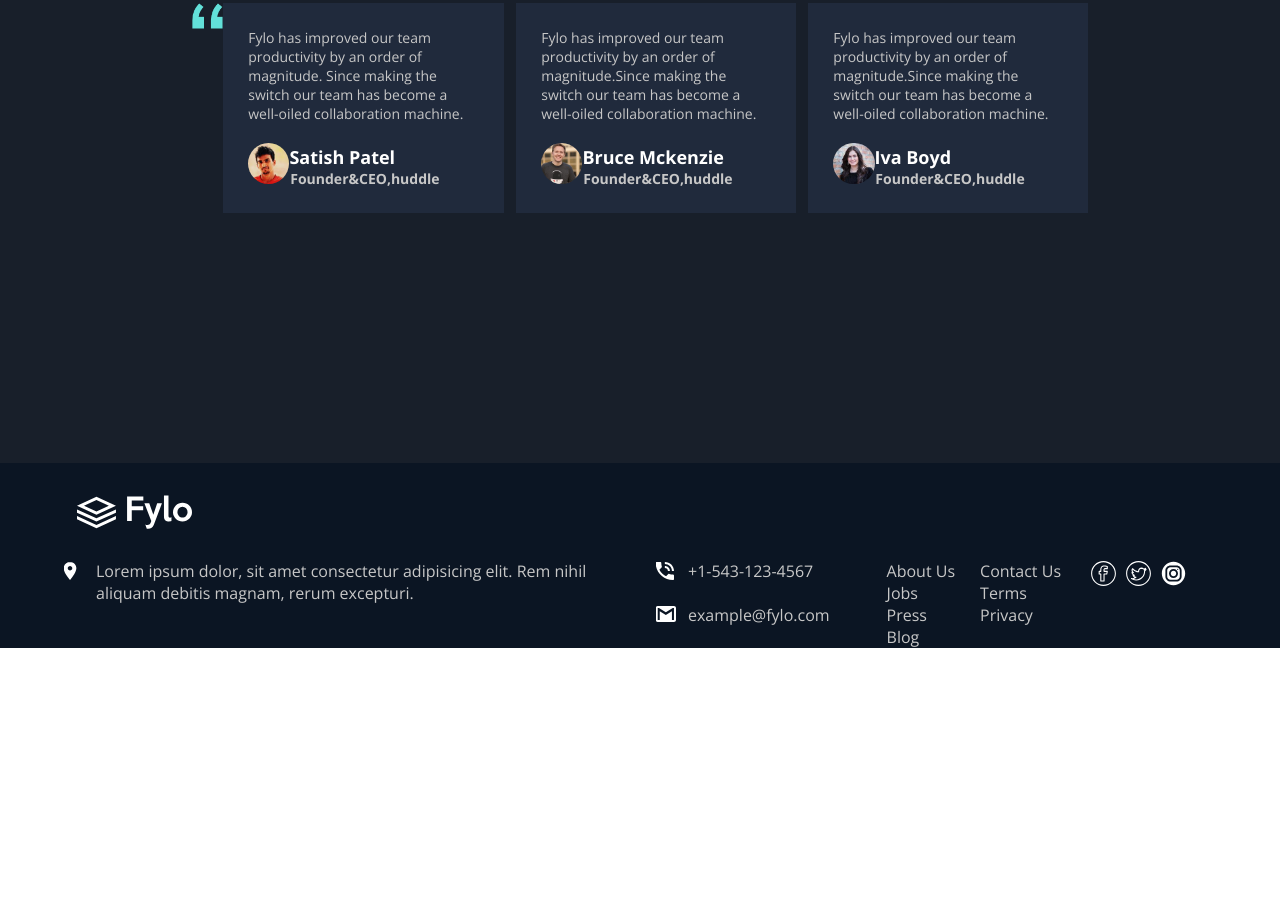
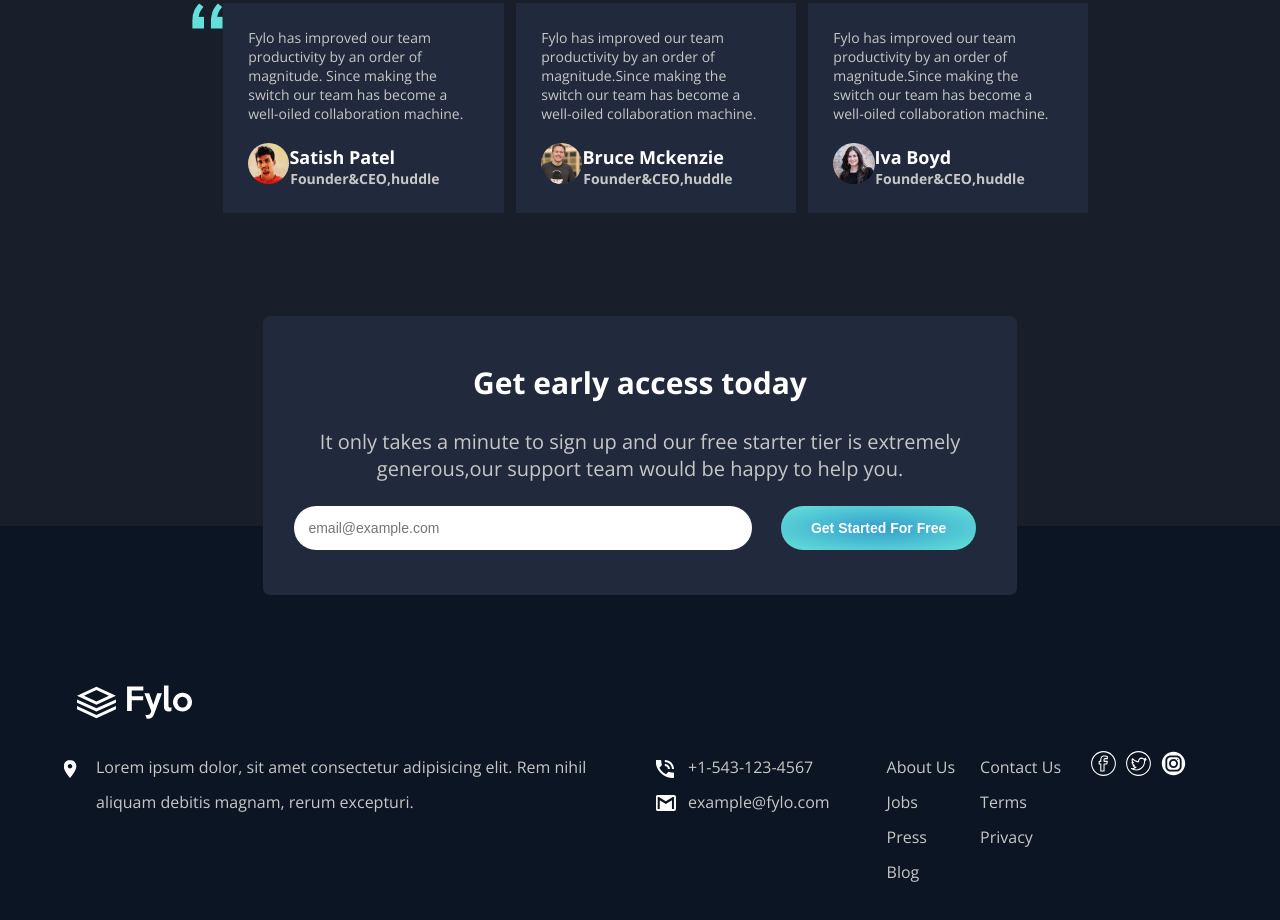
Before and after one commit to rameez012001/fylo-dark-theme-landing-page-master, a plain HTML site: page index.htm in a window 1280 px wide. Shown: the part 2440-3360 px from the top of the page. Before the commit the page ends 3088 px from the top, so only its background shows below. Drawn offline with nearby package versions, Linux system fonts and the light colour scheme.

Commit message:
updated 4

```diff
--- a/index.css
+++ b/index.css
@@ -4,6 +4,7 @@
 html,body{
     font-size: 62.5%;
     height: 100%;
+
 }
 
 *{
@@ -187,9 +188,66 @@ main{
     position: relative;
     top: 2rem;
 }
+.mgteac{
+    position: relative;
+    display: flex;
+    justify-content: center;
+    margin: 10em 20%;
+}
+.gteac{
+    position: absolute;
+    top: -16rem;
+    background-color:hsl(219, 30%, 18%);
+    /* display: flex;
+    align-self: center;
+    flex-direction: column;
+    align-items: center;
+    justify-content: space-between; */
+    display:grid;
+    grid-template-columns: auto auto auto auto;
+    z-index: 1;
+    text-align: center;
+    padding: 5em;
+    margin: 2em;
+    width: 90%;
+    border-radius: 7px;
+}
+.gteac h1{
+    font-size: 3rem;
+    margin: .5em 0;
+    grid-column: 1/5;
+}
+.gteac p{
+    font-size: 2rem;
+    margin: .5em 0;
+    grid-column: 1/5;
+}
+.gteac input{
+    font-size: 1.4rem;
+    margin:1em 0;
+    border-radius: 2.5rem;
+    border: none;
+    width: 50ch;
+    /* height: 5vh; */
+    padding: 1em 3.9em 1em 1em;
+    grid-column: 1/4;
+}
+.gteac button{
+    font-size: 1.4rem;
+    margin:1em 0;
+    background:radial-gradient(hsl(198, 60%, 50%),hsl(176, 68%, 64%));
+    border-radius: 2.5rem;
+    border: none;
+    width:25ch;
+    display: inline;
+    color: #fff;
+    font-weight: 550;
+    padding: 1em 0;
+}
+
 footer{
     background-color:hsl(216, 53%, 9%);
-    padding:0 5%;
+    padding:10% 5% 5%;
     display:grid;
     grid-template-columns: auto auto auto auto auto;
     justify-content: space-evenly;
@@ -206,21 +264,23 @@ footer li{
 }
 .contacts li{
     font-size: 1.6rem;
+    line-height: 3.5rem;
 }
 .con{
     display: grid;
     grid-template-columns: auto auto auto;
 }
 #li1{
-    background:url('./icon-location.svg') no-repeat -.020em .11em;
+    background:url('./icon-location.svg') no-repeat -.020em .6em;
     padding: 0 2em;
+    grid-row:1/3;
 }
 #li2{
-    background:url('./images/icon-phone.svg') no-repeat -.020em .11em;
+    background:url('./images/icon-phone.svg') no-repeat -.020em .6em;
     padding: 0 2em;
 }
 #li3{
-    background:url('./images/icon-email.svg') no-repeat -.020em .11em;
+    background:url('./images/icon-email.svg') no-repeat -.020em .6em;
     grid-column: 2/3;
     padding: 0 2em;
 }
--- a/index.htm
+++ b/index.htm
@@ -6,7 +6,7 @@
   <link rel="icon" type="image/png" sizes="32x32" href="./images/favicon-32x32.png">
   <title>Frontend Mentor | Fylo landing page with dark theme and features grid</title>
     <link rel="stylesheet" href="index1.css" media="only screen and (max-width:37.5em)">
-    <link rel="stylesheet" href="index.css" media="only screen and (min-width:37.6em)">
+    <link rel="stylesheet" href="index.css" media="only screen and (min-width:37.5em)">
 </head>
 <body>
     <div class="container">
@@ -86,14 +86,14 @@ wherever you are</pre></h1>
             <h1><img src="./images/profile-3.jpg" alt="">Iva Boyd<p class="pstion">Founder&CEO,huddle</p></h1>
             </div>
         </section>
-        <!--<div class="mgteac">
+        <div class="mgteac">
             <section class="gteac">
                 <h1>Get early access today</h1>
                 <p>It only takes a minute to sign up and our free starter tier is extremely generous,our support team would be happy to help you.</p>
                 <input type="text" placeholder="email@example.com">
                 <button>Get Started For Free</button>
             </section>
-        </div>-->
+        </div>
     </main>
 
 
--- a/index1.css
+++ b/index1.css
@@ -200,14 +200,12 @@ main{
 .gteac{
     position: absolute;
     top: -16rem;
-    /* transform: translate(-15%,-15%); */
     background-color:hsl(219, 30%, 18%);
     display: flex;
     align-self: center;
     flex-direction: column;
     align-items: center;
     justify-content: space-between;
-    /* margin:0 10%; */
     z-index: 1;
     text-align: center;
     padding: 5em;
```
